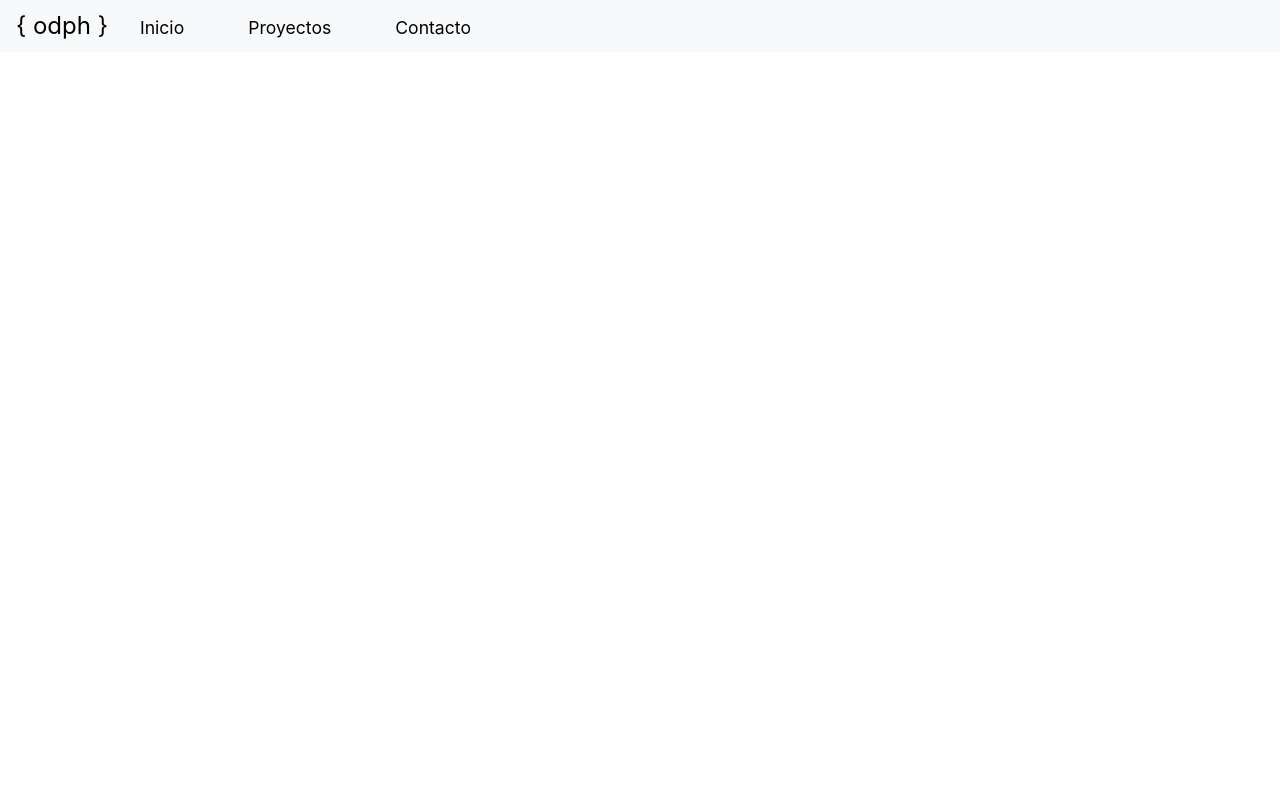
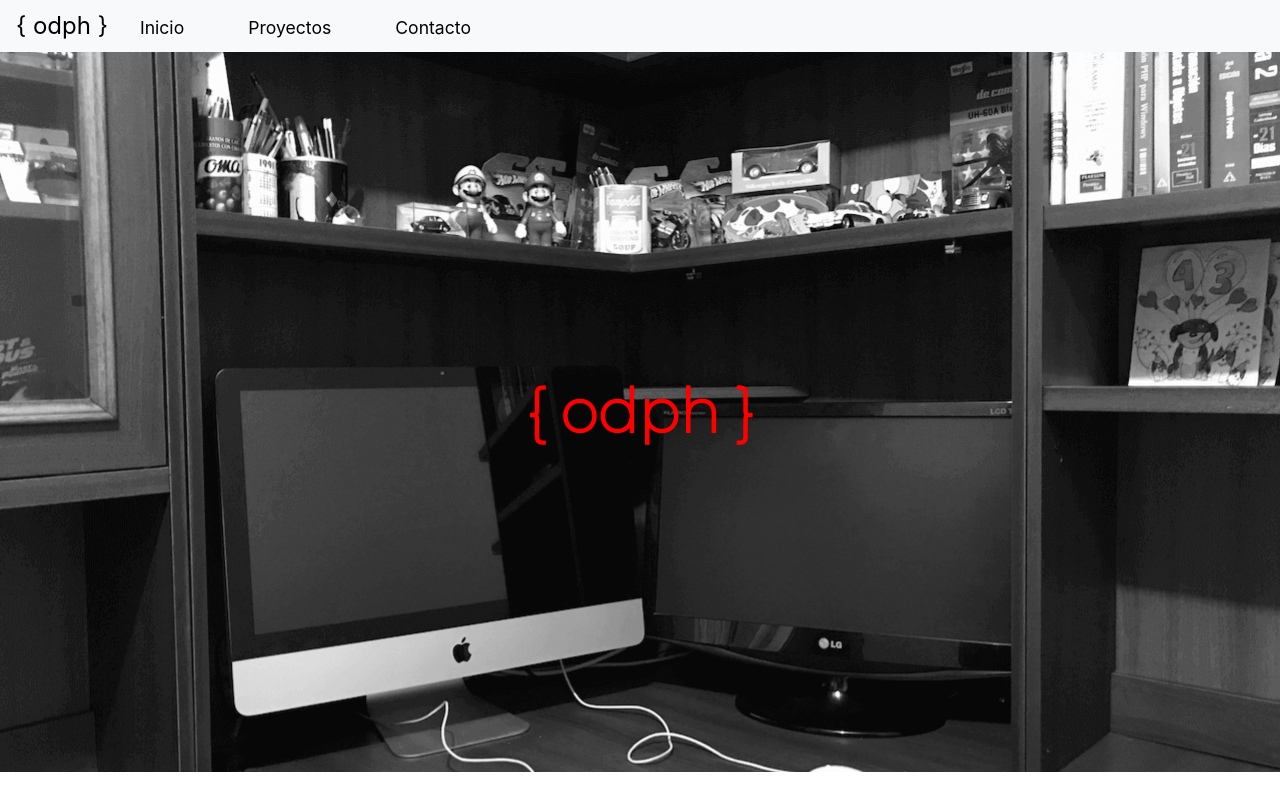
Before and after one commit to odpinerosh/odph.github.io, a React (Create React App) app: page / in a window 1280 px wide. Built offline with nearby package versions, Linux system fonts and the light colour scheme.

Commit message:
chore: add hero section

```diff
--- a/public/index.html
+++ b/public/index.html
@@ -15,6 +15,9 @@
       user's mobile device or desktop. See https://developers.google.com/web/fundamentals/web-app-manifest/
     -->
     <link rel="manifest" href="%PUBLIC_URL%/manifest.json" />
+    <link rel="preconnect" href="https://fonts.googleapis.com">
+    <link rel="preconnect" href="https://fonts.gstatic.com" crossorigin>
+    <link href="https://fonts.googleapis.com/css2?family=Montserrat:wght@200&display=swap" rel="stylesheet">
     <!--
       Notice the use of %PUBLIC_URL% in the tags above.
       It will be replaced with the URL of the `public` folder during the build.
--- a/src/App.js
+++ b/src/App.js
@@ -1,10 +1,12 @@
 import './App.css';
 import NavBar from './components/NavBar/NavBar';
+import Hero from './components/Hero/Hero';
 
 function App() {
   return (
     <div className="App">
       <NavBar />
+      <Hero />
     </div>
   );
 }
--- /dev/null
+++ b/src/components/Hero/Hero.css
@@ -0,0 +1,33 @@
+.hero {
+    display: grid;
+    place-items: center;
+    /*ackground-image: url('https://res.cloudinary.com/odph-digiassets/image/fetch/v1579364835/https://i.imgur.com/QEKb4ty.png');*/
+    background-size: cover;
+    background-repeat: no-repeat;
+    background-blend-mode: color-burn;
+    height: 30vh;
+    min-height: 30vh;
+    width: 100vw;
+}
+
+.hero-h1 {
+    color: red;
+    font-size: calc(3em + 1vw);
+    font-family: 'Montserrat', sans-serif;
+}
+
+.hero-h1:before {
+    content: '{  ';
+}
+
+.hero-h1:after {
+    content: '  }';
+}
+
+@media screen and (min-width: 768px) {
+
+    .hero {
+        height: 90vh;
+    }
+
+}
--- /dev/null
+++ b/src/components/Hero/Hero.js
@@ -0,0 +1,22 @@
+import React from "react";
+import './Hero.css';
+import heroimg from './heroimg.png';
+
+
+const Hero = () => {
+
+    /*backgroundImage: 'url("' + heroimg + '") no-repeat',*/
+    const sectionStyle = {
+        backgroundImage: 'url(' + heroimg + ')',
+    };
+
+
+    return (
+        <section className="hero" style ={sectionStyle}>
+            <h1 className="hero-h1">odph</h1>
+        </section>
+    );
+
+}
+
+export default Hero;
--- a/src/components/NavBar/NavBar.css
+++ b/src/components/NavBar/NavBar.css
@@ -2,4 +2,6 @@
     position: sticky;
     top: 0;
     z-index: 9;
+    background-color: #F8F9FA;
+
 }
--- a/src/components/NavBar/NavBar.js
+++ b/src/components/NavBar/NavBar.js
@@ -1,5 +1,6 @@
 import React from "react";
 import NavCenter from "./NavCenter";
+import './NavBar.css';
 
 
 const NavBar = () => {
--- a/src/components/NavBar/NavCenter.js
+++ b/src/components/NavBar/NavCenter.js
@@ -6,10 +6,7 @@ import NavHeader from "./NavHeader";
 const NavCenter = () => {
 
     return (
-        <div>
-            <NavHeader />
-
-        </div>
+        <NavHeader />
     )
 }
 
--- a/src/components/NavBar/NavHeader.css
+++ b/src/components/NavBar/NavHeader.css
@@ -1,13 +1,9 @@
-.nav-bar {
-    background-color: #F8F9FA;
-}
-
 .nav-header {
     display: flex;
     flex-wrap: wrap;
     justify-content: space-between;
     align-items: center;
-
+    transition: all 2s 10ms ease-in;
     height: auto;
     font-size: 1.5rem;
     padding: .5rem 1rem;
@@ -55,7 +51,6 @@
     .nav-links {
         flex-basis: 0;
         flex-grow: 0;
-
     }
 
     .nav-btn {
--- a/src/components/NavBar/NavLinks.js
+++ b/src/components/NavBar/NavLinks.js
@@ -7,13 +7,13 @@ const NavLinks = () => {
         <>
             <ul className="nav-ulist">
                 <li className="nav-li">
-                    <a href="#" class="nav-link">Inicio</a>
+                    <a href="#" className="nav-link">Inicio</a>
                 </li>
                 <li className="nav-li">
-                    <a href="#proyectos" class="nav-link">Proyectos</a>
+                    <a href="#proyectos" className="nav-link">Proyectos</a>
                 </li>
                 <li className="nav-li">
-                    <a href="#contacto" class="nav-link">Contacto</a>
+                    <a href="#contacto" className="nav-link">Contacto</a>
                 </li>
             </ul>
         </>
--- a/src/index.css
+++ b/src/index.css
@@ -17,6 +17,7 @@ blockquote,
 dl,
 dd {
   margin: 0;
+
 }
 
 /* Remove list styles on ul, ol elements with a list role, which suggests default styling will be removed */
```
Also changed, not shown: public/hero.png (added), src/components/Hero/heroimg.png (added).
